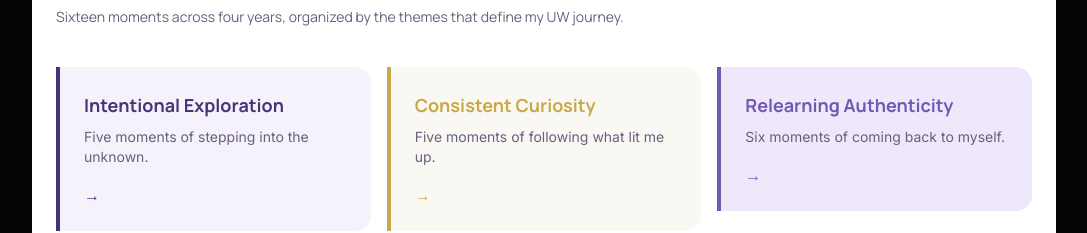
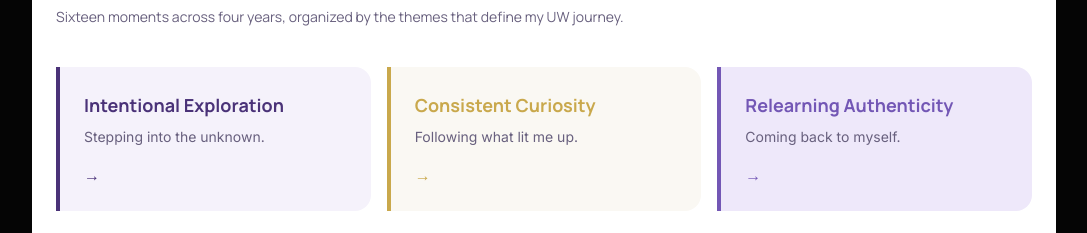
Before and after one commit to ivadhooria2004/portfolio-iva-dhooria, a Next.js app: page /honors-portfolio in a window 1280 px wide. Shown: the part 2806-3039 px from the top of the page, without its empty margins (96-1183 px from the left). Built offline with nearby package versions, Linux system fonts and the light colour scheme.

Commit message:
Update ArtifactsSection.jsx

```diff
--- a/app/honors-portfolio/ArtifactsSection.jsx
+++ b/app/honors-portfolio/ArtifactsSection.jsx
@@ -7,7 +7,7 @@ import { artifacts } from "./artifactsData";
 const themeConfig = {
   exploration: {
     label: "Intentional Exploration",
-    description: "Five moments of stepping into the unknown.",
+    description: "Stepping into the unknown.",
     color: "#4A3278",
     lightBg: "#F5F2FB",
     darkBg: "#221D38",
@@ -18,7 +18,7 @@ const themeConfig = {
   },
   curiosity: {
     label: "Consistent Curiosity",
-    description: "Five moments of following what lit me up.",
+    description: "Following what lit me up.",
     color: "#C9A84C",
     lightBg: "#FAF8F3",
     darkBg: "#2A2218",
@@ -29,7 +29,7 @@ const themeConfig = {
   },
   authenticity: {
     label: "Relearning Authenticity",
-    description: "Six moments of coming back to myself.",
+    description: "Coming back to myself.",
     color: "#7357B5",
     lightBg: "#EEE8FA",
     darkBg: "#1E1A30",
```
